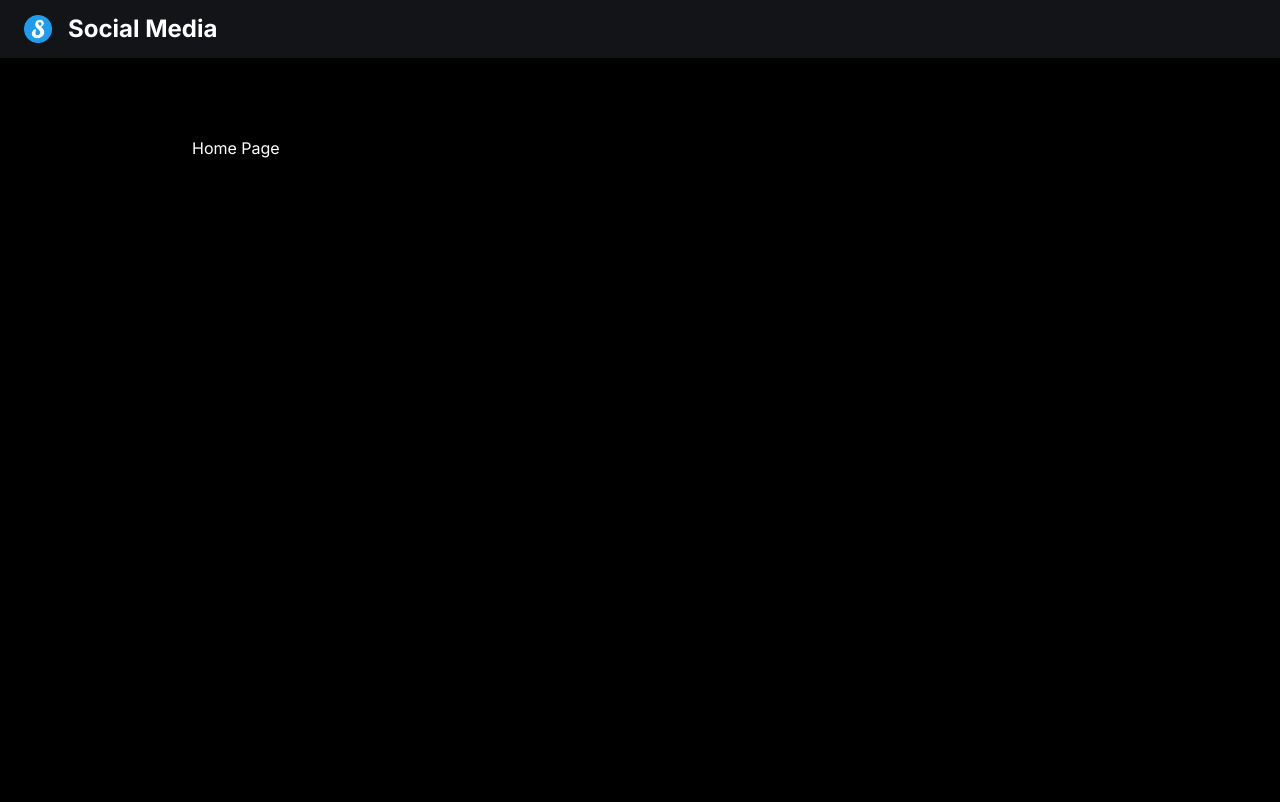
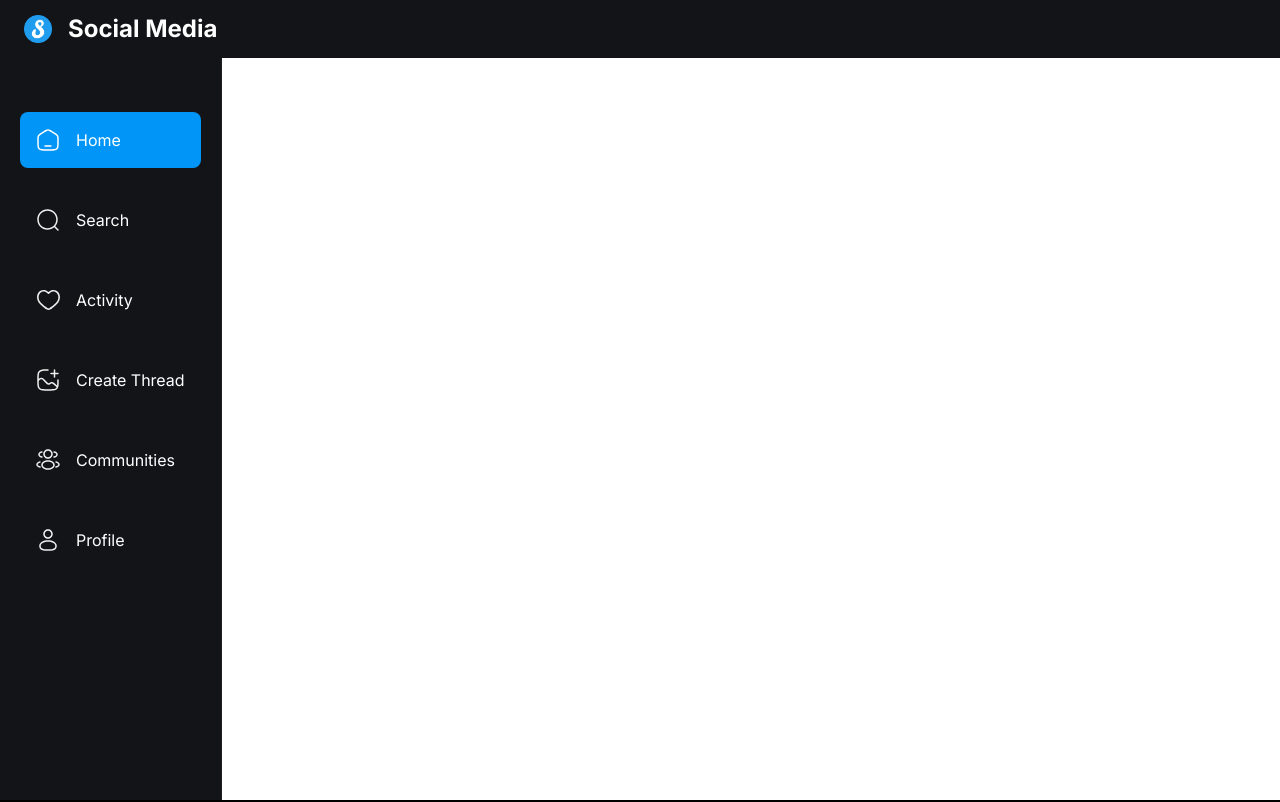
Before and after one commit to peymanzarchini/social-media, a Next.js app: page / in a window 1280 px wide. Shown: the top 802 px of the page. Built offline with nearby package versions, Linux system fonts and the light colour scheme; no server answers.

Commit message:
Create LeftSidebar functionality

```diff
--- a/src/components/shared/LeftSidebar.tsx
+++ b/src/components/shared/LeftSidebar.tsx
@@ -1,5 +1,48 @@
+"use client";
+
+import { sidebarLinks } from "@/constants";
+import Link from "next/link";
+import Image from "next/image";
+import { usePathname, useRouter } from "next/navigation";
+import { SignOutButton, SignedIn } from "@clerk/nextjs";
+
 const LeftSidebar = () => {
-  return <h1>LeftSidebar</h1>;
+  const pathname = usePathname();
+  const router = useRouter();
+
+  const handleChangeActiveElement = (route: string) => {
+    if (route === pathname) {
+      return true;
+    }
+  };
+
+  return (
+    <section className="custom-scrollbar leftsidebar">
+      <div className="flex w-full flex-1 flex-col gap-6 px-5">
+        {sidebarLinks.map((link) => (
+          <Link
+            href={link.route}
+            key={link.label}
+            className={`leftsidebar_link ${handleChangeActiveElement(link.route) && "bg-blue"}`}
+          >
+            <Image src={link.imgURL} alt={link.label} width={24} height={24} />
+            <p className="text-light-1 max-lg:hidden">{link.label}</p>
+          </Link>
+        ))}
+      </div>
+      <div className="mt-10 px-6">
+        <SignedIn>
+          <SignOutButton signOutCallback={() => router.push("/sign-in")}>
+            <div className="flex cursor-pointer gap-4 p-4">
+              <Image src="/assets/logout.svg" alt="logout" width={24} height={24} />
+
+              <p className="text-light-2 max-lg:hidden">Logout</p>
+            </div>
+          </SignOutButton>
+        </SignedIn>
+      </div>
+    </section>
+  );
 };
 
 export default LeftSidebar;
--- /dev/null
+++ b/src/constants/index.ts
@@ -0,0 +1,44 @@
+export const sidebarLinks = [
+  {
+    imgURL: "/assets/home.svg",
+    route: "/",
+    label: "Home",
+  },
+  {
+    imgURL: "/assets/search.svg",
+    route: "/search",
+    label: "Search",
+  },
+  {
+    imgURL: "/assets/heart.svg",
+    route: "/activity",
+    label: "Activity",
+  },
+  {
+    imgURL: "/assets/create.svg",
+    route: "/create-thread",
+    label: "Create Thread",
+  },
+  {
+    imgURL: "/assets/community.svg",
+    route: "/communities",
+    label: "Communities",
+  },
+  {
+    imgURL: "/assets/user.svg",
+    route: "/profile",
+    label: "Profile",
+  },
+];
+
+export const profileTabs = [
+  { value: "threads", label: "Threads", icon: "/assets/reply.svg" },
+  { value: "replies", label: "Replies", icon: "/assets/members.svg" },
+  { value: "tagged", label: "Tagged", icon: "/assets/tag.svg" },
+];
+
+export const communityTabs = [
+  { value: "threads", label: "Threads", icon: "/assets/reply.svg" },
+  { value: "members", label: "Members", icon: "/assets/members.svg" },
+  { value: "requests", label: "Requests", icon: "/assets/request.svg" },
+];
```
